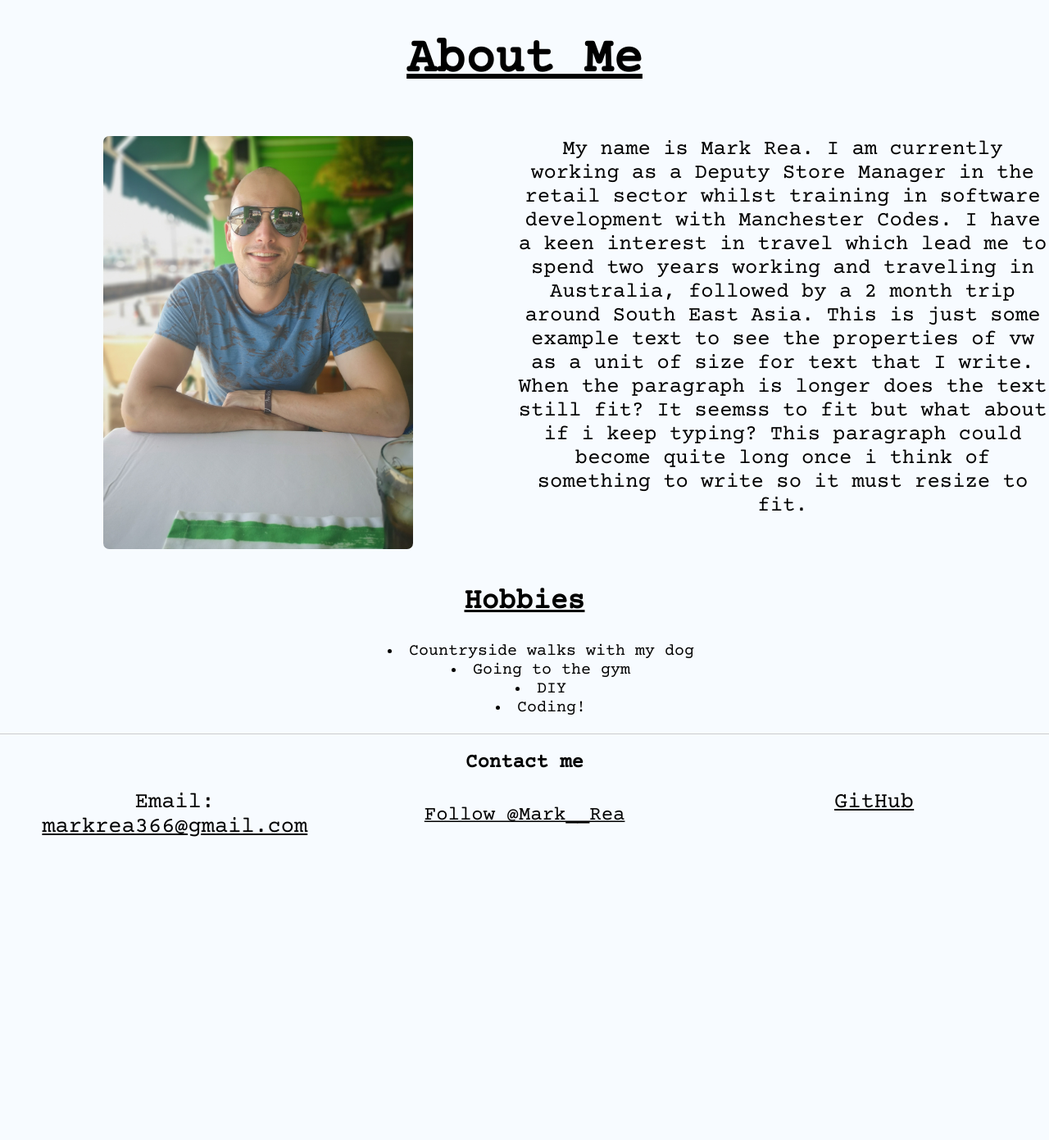
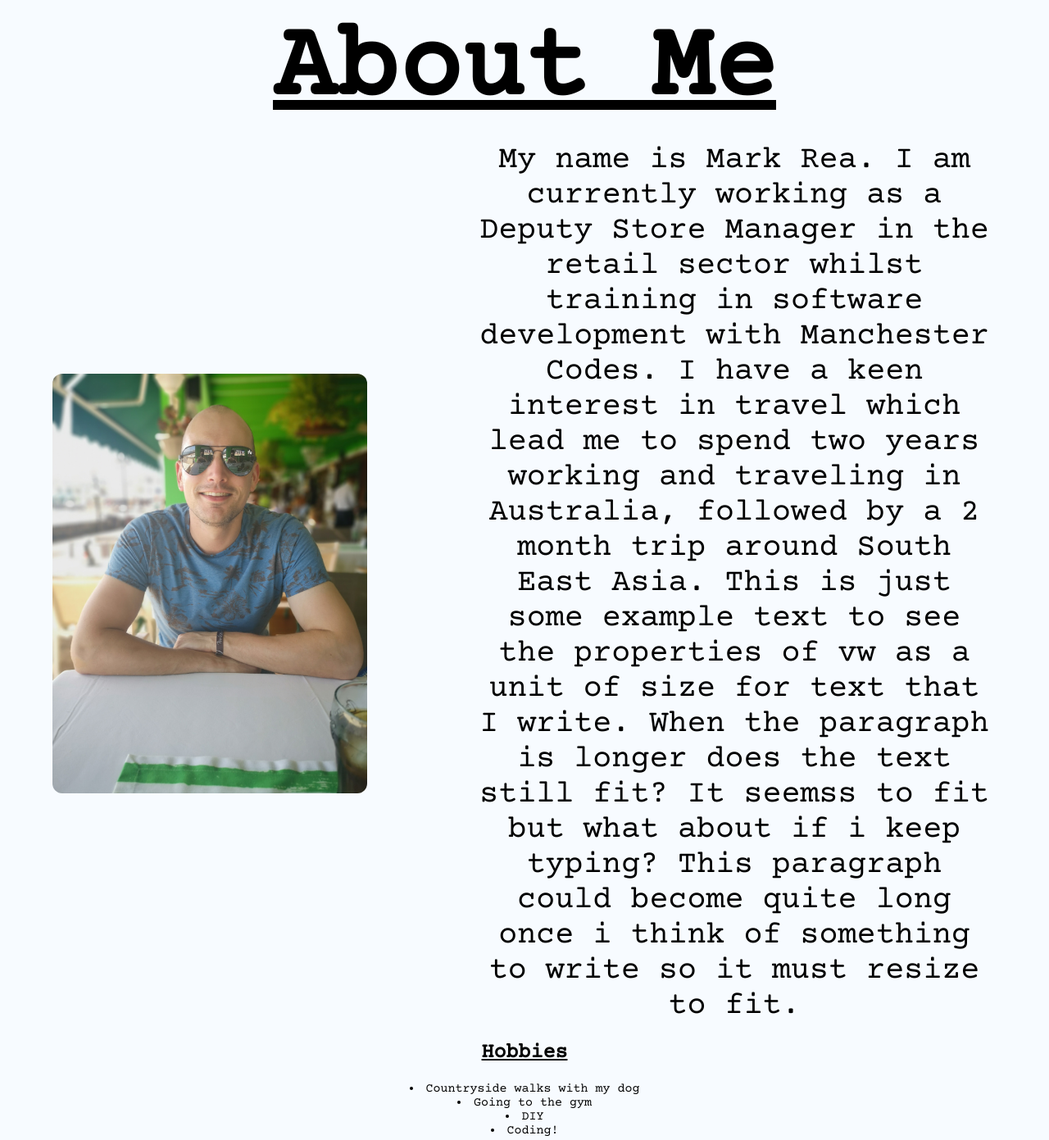
Before and after one commit to markrea/my-portfolio, a plain HTML site: page index.html in a window 1280 px wide. Shown: the top 1391 px of the page at 82% size. Before the commit the page ends 1060 px from the top, so only its background shows below. Drawn offline with nearby package versions, Linux system fonts and the light colour scheme.

Commit message:
added responsive style sheet

```diff
--- a/index.html
+++ b/index.html
@@ -1,6 +1,7 @@
 <!DOCTYPE html>
 <html lang="en">
     <link rel="stylesheet" type="text/css" href="style.css">
+    <link rel="stylesheet"  type="text/css" media="screen and (min-width:520px)" href="min-width-520px.css">
 <head>
     <meta charset="UTF-8">
     <meta name="viewport" content="width=device-width, initial-scale=1.0">
@@ -12,15 +13,13 @@
 <h1>About Me</h1>
 </header>
 <body>
-    <div id="main-content">
-<img id="mark_image" src="image_of_MarkRea.jpg" alt="A photo of Mark Rea" class= "center">
-<div >
-    <p id="bio">My name is Mark Rea. I am currently working as a Deputy Store Manager in the retail sector whilst training in software development with Manchester Codes.
-    I have a keen interest in travel which lead me to spend two years working and traveling in Australia, followed by a 2 month trip around South East Asia. This is just some example text to see the properties of vw as a unit of size for text that I write. When the paragraph is longer does the text still fit? It seemss to fit but what about if i keep typing? This paragraph could become quite long once i think of something to write so it must resize to fit.  </p>
-</div>
-    </div>
-    <br>
-<div>
+    <section id="main-content">
+            <img id="mark_image" class="center" src="image_of_MarkRea.jpg" alt="A photo of Mark Rea">
+        <div id="bio">My name is Mark Rea. I am currently working as a Deputy Store Manager in the retail sector whilst training in software development with Manchester Codes.
+            I have a keen interest in travel which lead me to spend two years working and traveling in Australia, followed by a 2 month trip around South East Asia. This is just some example text to see the properties of vw as a unit of size for text that I write. When the paragraph is longer does the text still fit? It seemss to fit but what about if i keep typing? This paragraph could become quite long once i think of something to write so it must resize to fit.
+        </div>
+    </section>
+    <div>
    <h2 class="hobbies">Hobbies </h2>
     <ul class="center">
         <li>Countryside walks with my dog</li>
--- /dev/null
+++ b/min-width-520px.css
@@ -0,0 +1,55 @@
+@media screen and (min-width:520px) {
+  section {
+       display:flex;
+        width: auto;
+       margin: auto;
+
+   }
+   #mark_image {
+       width: 30%;
+       margin: auto;
+       flex-shrink: 1;
+   }
+
+    #bio {
+        width:50%;
+        margin: auto;
+        flex-shrink: 1;
+        font-size: 3vw;
+    }
+
+    #links {
+        display: flex;
+        justify-content: space-around;
+        text-align: center;
+        flex-wrap: wrap;
+    }
+    #email {
+        width: 30%;
+        font-size: 1em;
+        padding: 1.5em;
+
+    }
+    #twitter {
+        width: 30%;
+        transform: scale(1.4);
+        align-self: center;
+        padding: 1.5em;
+
+    }
+    #github {
+        width: 30%;
+        font-size: 1em;
+        padding: 1.5em
+}
+h1 {
+    margin-top: 10px;
+    margin-bottom: 10px;
+    border: 0;
+    padding: 5px;
+    text-align: center;
+    font-family: "Courier Prime", monospace;
+    font-size: 10vw;
+    text-decoration: underline;
+}
+}
--- a/style.css
+++ b/style.css
@@ -1,24 +1,30 @@
 h1 {
     margin-top: 10px;
-    margin-bottom: 30px;
+    margin-bottom: 10px;
     border: 0;
-    padding: 30px;
+    padding: 5px;
     text-align: center;
-    font-family: "Courier Prime";
-    font-size: 60px;
+    font-family: "Courier Prime", monospace;
+    font-size: 15vw;
     text-decoration: underline;
 
 }
 body {
     background-color:#F7FBFF;
     margin:0;
-    font-family: "Courier Prime";
+    font-family: "Courier Prime", monospace;
+    text-align: center;
+}
+section {
+    max-width: 100%;
+    display: flex;
+    flex-wrap: wrap;
+    border-top: 5px;
 }
 #mark_image {
-    width: 70%;
+    width: 50%;
     border-radius:12px;
-    transform: scale(0.6);
-    align-self: center;
+    align-self: center ;
     ;
 }
 .center {
@@ -27,20 +33,20 @@ body {
     margin-right: auto;
 }
 #bio {
-    width:100%;
-    font-size: 2vw;
+    max-width: 100%;
+    font-size: 20px;
     text-align: center;
-    padding-right: 8px;
-    margin: 0px;
+    margin: 10px;
 
 }
 ul {
     text-align: center;
     list-style: inside;
-    font-size: 20px;
+    font-size: 15px;
+    padding: 0px;
   }
 .hobbies {
-    font-size: 35px;
+    font-size: 25px;
     text-decoration: underline;
     text-align: center;
 
@@ -57,10 +63,7 @@ hr {
     margin: 1em 0;
     padding: 0;
 }
-#main-content{
-    height: 500px;
-    display: flex;
-}
+
 #contact-me {
     text-align: center;
 }
@@ -68,24 +71,28 @@ hr {
     display:flex;
     justify-content: space-around;
     text-align: center;
+    flex-wrap: wrap;
 
 }
 a {
     color: black;
 }
 #email {
-    width: 33.3%;
-    font-size: 27px;
+    width: 100%;
+    font-size: 0.75em;
+    padding: 1.5em;
+
 }
 #twitter {
-    width: 33.3%;
-    transform: scale(1.5);
+    width: 100%;
+    transform: scale(1);
     align-self: center;
-
+    padding: 1.5em;
 
 }
 #github {
-    width: 33.3%;
-    font-size: 27px;
+    width: 100%;
+    font-size: .75em;
+    padding: 1.5em
 
 }
```
